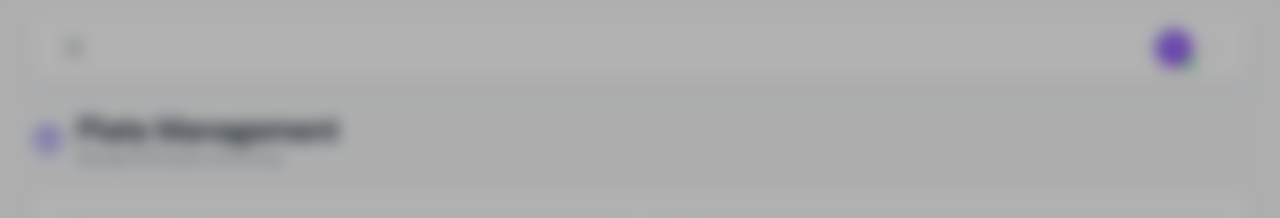
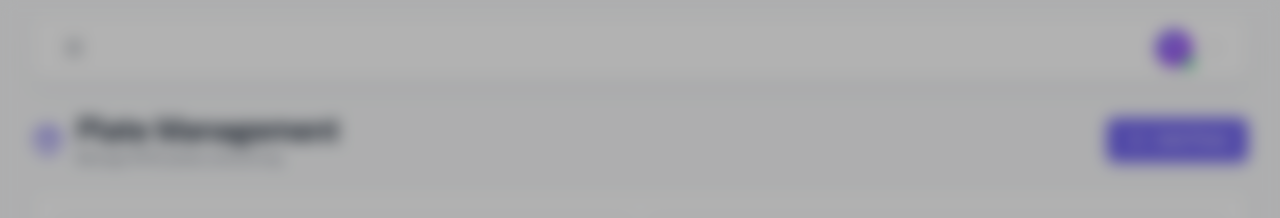
Before and after one commit to sayyeone/RFID-FE, a React (Vite) app: page /admin/plates in a window 1280 px wide. Shown: the top 218 px of the page. Built offline with nearby package versions, Linux system fonts and the light colour scheme; no server answers; sample sign-in values are in the browser's storage.

Commit message:
add plate

```diff
--- a/src/pages/admin/PlateManagement.jsx
+++ b/src/pages/admin/PlateManagement.jsx
@@ -157,14 +157,18 @@ export default function PlateManagement() {
   return (
     <div>
       {/* Header */}
-      <div className="flex flex-row items-center justify-between mb-6">
-        <div className="flex items-center gap-3 flex-1 min-w-0">
+      <div className="flex items-center justify-between mb-6">
+        <div className="flex items-center gap-3">
           <Package size={32} className="text-primary flex-shrink-0" />
           <div className="min-w-0">
-            <h1 className="text-xl md:text-2xl lg:text-3xl font-bold text-gray-800">Plate Management</h1>
+            <h1 className="text-2xl sm:text-3xl font-bold text-gray-800">Plate Management</h1>
             <p className="text-gray-500 text-sm">Manage RFID plates and pricing</p>
           </div>
         </div>
+        <button onClick={handleCreate} className="btn-primary whitespace-nowrap flex items-center gap-2">
+          <Plus size={20} />
+          <span className="hidden md:inline">Add Plate</span>
+        </button>
       </div>
 
       {/* Filters */}
```
